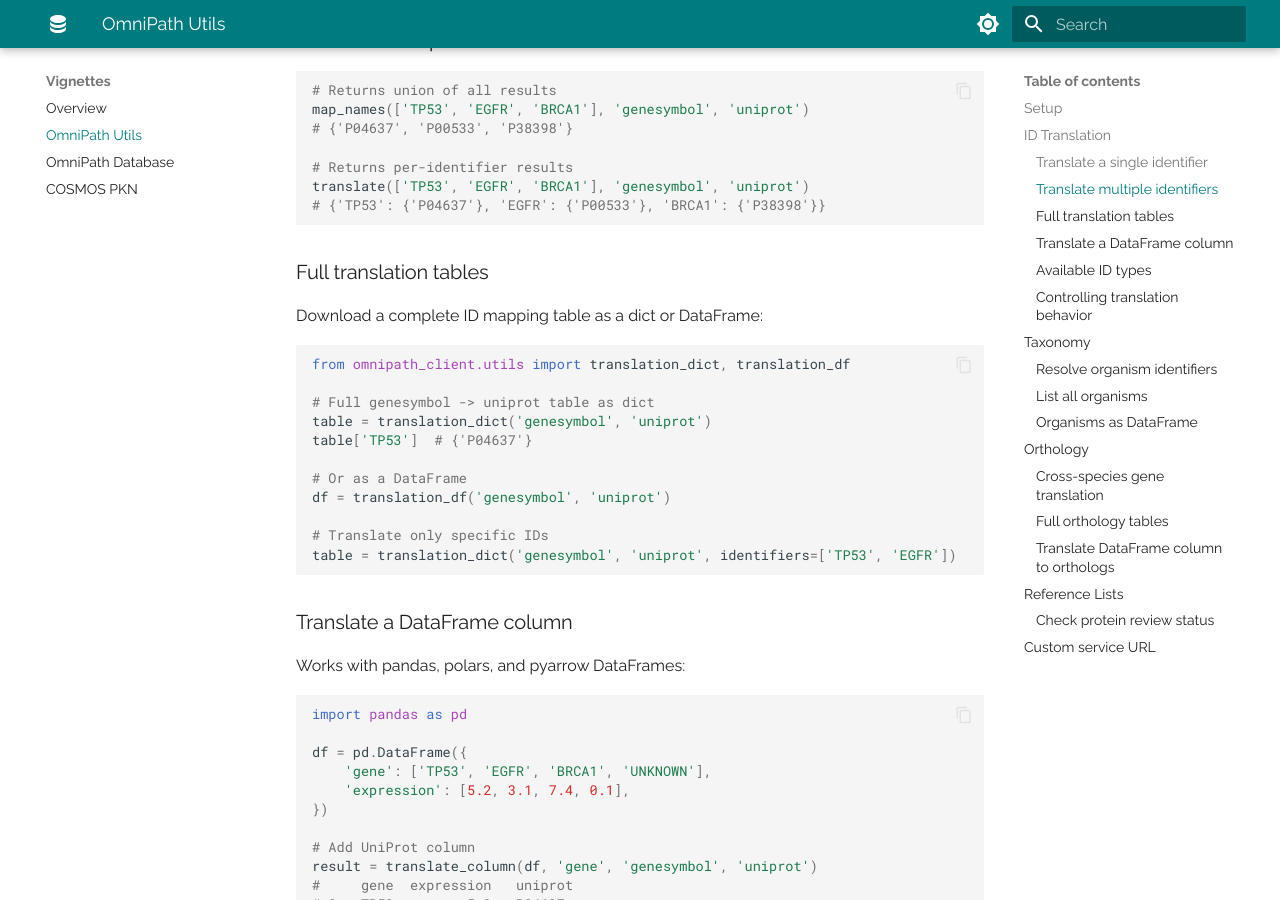
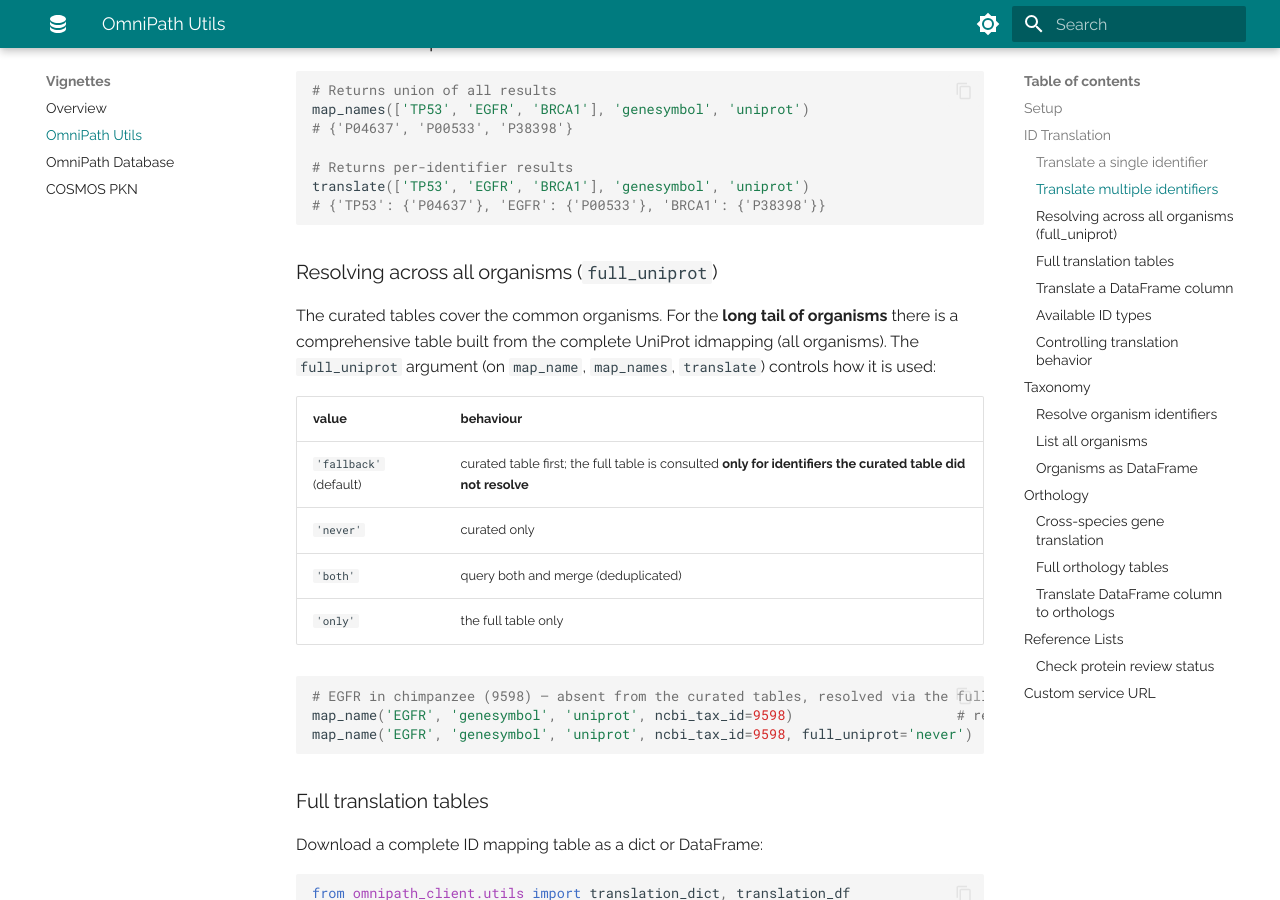
Before and after one commit to saezlab/omnipath-client, an MkDocs documentation site: the page built from docs/vignettes/utils.md, in a window 1280 px wide and 900 px high, scrolled down 1212 px. Built offline with MkDocs 1.6.1 and Material for MkDocs 9.7.7, drawn with Linux system fonts in a browser that asks for light colours.

Commit message:
docs(client): full_uniprot (all-organisms fallback) in the utils vignette

````diff
--- a/docs/vignettes/utils.md
+++ b/docs/vignettes/utils.md
@@ -60,6 +60,26 @@ map_names(['TP53', 'EGFR', 'BRCA1'], 'genesymbol', 'uniprot')
 # Returns per-identifier results
 translate(['TP53', 'EGFR', 'BRCA1'], 'genesymbol', 'uniprot')
 # {'TP53': {'P04637'}, 'EGFR': {'P00533'}, 'BRCA1': {'P38398'}}
+```
+
+### Resolving across all organisms (`full_uniprot`)
+
+The curated tables cover the common organisms. For the **long tail of organisms**
+there is a comprehensive table built from the complete UniProt idmapping (all
+organisms). The `full_uniprot` argument (on `map_name`, `map_names`, `translate`)
+controls how it is used:
+
+| value | behaviour |
+|-------|-----------|
+| `'fallback'` (default) | curated table first; the full table is consulted **only for identifiers the curated table did not resolve** |
+| `'never'` | curated only |
+| `'both'` | query both and merge (deduplicated) |
+| `'only'` | the full table only |
+
+```python
+# EGFR in chimpanzee (9598) — absent from the curated tables, resolved via the full table
+map_name('EGFR', 'genesymbol', 'uniprot', ncbi_tax_id=9598)                    # resolves
+map_name('EGFR', 'genesymbol', 'uniprot', ncbi_tax_id=9598, full_uniprot='never')  # empty
 ```
 
 ### Full translation tables
````
